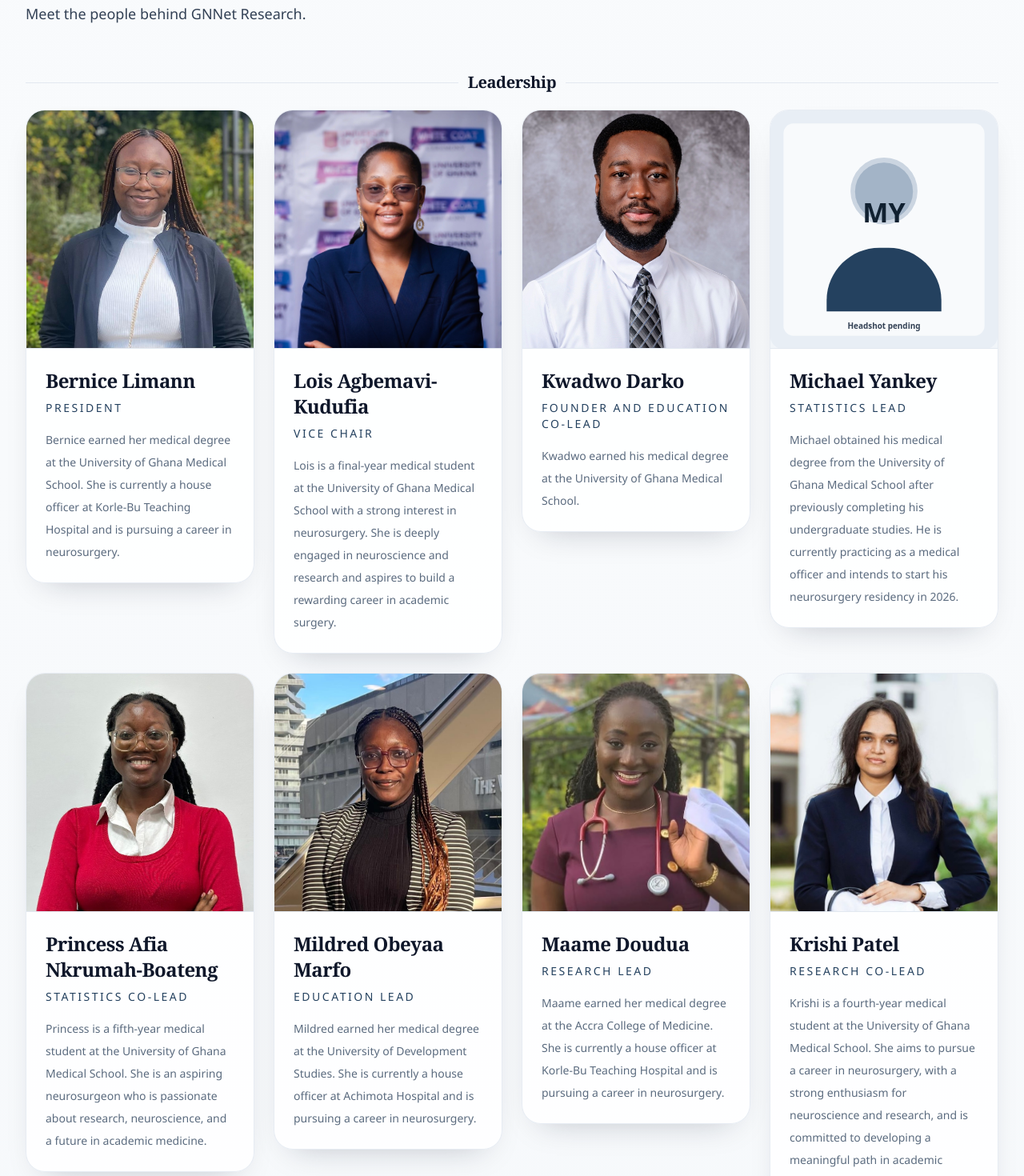
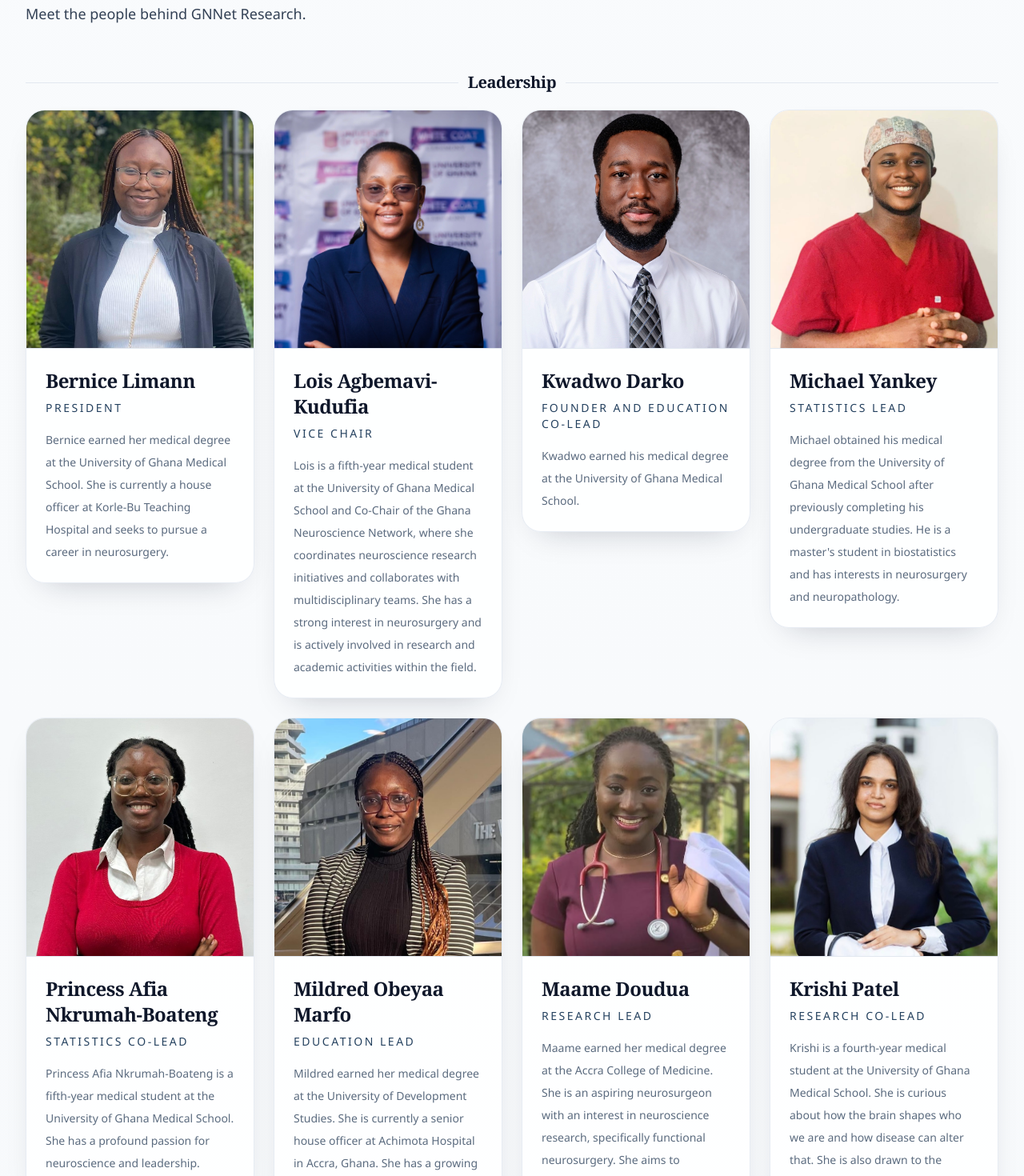
Before and after one commit to darkobhp/GNNet, a Next.js app: page / in a window 1280 px wide. Shown: the part 3800-5270 px from the top of the page at 80% size. Built offline with nearby package versions, Linux system fonts and the light colour scheme.

Commit message:
Update team bios and Yankey headshot

```diff
--- a/data/site.ts
+++ b/data/site.ts
@@ -484,7 +484,7 @@ export const teamGroups: TeamGroup[] = [
         image: "/images/Headshots/Bernice.jpg",
         photoType: "headshot",
         bio:
-          "Bernice earned her medical degree at the University of Ghana Medical School. She is currently a house officer at Korle-Bu Teaching Hospital and is pursuing a career in neurosurgery."
+          "Bernice earned her medical degree at the University of Ghana Medical School. She is currently a house officer at Korle-Bu Teaching Hospital and seeks to pursue a career in neurosurgery."
       },
       {
         name: "Lois Agbemavi-Kudufia",
@@ -492,7 +492,7 @@ export const teamGroups: TeamGroup[] = [
         image: "/images/Headshots/Lois.jpg",
         photoType: "headshot",
         bio:
-          "Lois is a final-year medical student at the University of Ghana Medical School with a strong interest in neurosurgery. She is deeply engaged in neuroscience and research and aspires to build a rewarding career in academic surgery."
+          "Lois is a fifth-year medical student at the University of Ghana Medical School and Co-Chair of the Ghana Neuroscience Network, where she coordinates neuroscience research initiatives and collaborates with multidisciplinary teams. She has a strong interest in neurosurgery and is actively involved in research and academic activities within the field."
       },
       {
         name: "Kwadwo Darko",
@@ -505,10 +505,10 @@ export const teamGroups: TeamGroup[] = [
       {
         name: "Michael Yankey",
         role: "Statistics Lead",
-        image: "/images/placeholders/michael-yankey.svg",
-        photoType: "placeholder",
+        image: "/images/Headshots/Yankey.jpeg",
+        photoType: "headshot",
         bio:
-          "Michael obtained his medical degree from the University of Ghana Medical School after previously completing his undergraduate studies. He is currently practicing as a medical officer and intends to start his neurosurgery residency in 2026."
+          "Michael obtained his medical degree from the University of Ghana Medical School after previously completing his undergraduate studies. He is a master's student in biostatistics and has interests in neurosurgery and neuropathology."
       },
       {
         name: "Princess Afia Nkrumah-Boateng",
@@ -516,7 +516,7 @@ export const teamGroups: TeamGroup[] = [
         image: "/images/Headshots/Princess.jpg",
         photoType: "headshot",
         bio:
-          "Princess is a fifth-year medical student at the University of Ghana Medical School. She is an aspiring neurosurgeon who is passionate about research, neuroscience, and a future in academic medicine."
+          "Princess Afia Nkrumah-Boateng is a fifth-year medical student at the University of Ghana Medical School. She has a profound passion for neuroscience and leadership."
       },
       {
         name: "Mildred Obeyaa Marfo",
@@ -524,7 +524,7 @@ export const teamGroups: TeamGroup[] = [
         image: "/images/Headshots/Mildred.JPG",
         photoType: "headshot",
         bio:
-          "Mildred earned her medical degree at the University of Development Studies. She is currently a house officer at Achimota Hospital and is pursuing a career in neurosurgery."
+          "Mildred earned her medical degree at the University of Development Studies. She is currently a senior house officer at Achimota Hospital in Accra, Ghana. She has a growing interest in pediatric neurosurgery and hopes to pursue formal training in the field. Her clinical and research interests are broadly centered on neurosurgery, with a focus on improving care for children. She has been involved in research exploring neurosurgical care and outcomes in Ghana. Mildred is a member of the International Society for Pediatric Neurosurgery and is also interested in global neurosurgery and advancing access to safe and timely neurosurgical care in Ghana."
       },
       {
         name: "Maame Doudua",
@@ -532,7 +532,7 @@ export const teamGroups: TeamGroup[] = [
         image: "/images/Headshots/Maame.jpg",
         photoType: "headshot",
         bio:
-          "Maame earned her medical degree at the Accra College of Medicine. She is currently a house officer at Korle-Bu Teaching Hospital and is pursuing a career in neurosurgery."
+          "Maame earned her medical degree at the Accra College of Medicine. She is an aspiring neurosurgeon with an interest in neuroscience research, specifically functional neurosurgery. She aims to contribute to research that improves current practice and treatment outcomes."
       },
       {
         name: "Krishi Patel",
@@ -540,7 +540,7 @@ export const teamGroups: TeamGroup[] = [
         image: "/images/Headshots/Krishi.jpg",
         photoType: "headshot",
         bio:
-          "Krishi is a fourth-year medical student at the University of Ghana Medical School. She aims to pursue a career in neurosurgery, with a strong enthusiasm for neuroscience and research, and is committed to developing a meaningful path in academic medicine."
+          "Krishi is a fourth-year medical student at the University of Ghana Medical School. She is curious about how the brain shapes who we are and how disease can alter that. She is also drawn to the intersection of neurology, psychology, and neuropsychology."
       },
       {
         name: "Kwaku Marfo",
@@ -548,7 +548,7 @@ export const teamGroups: TeamGroup[] = [
         image: "/images/Headshots/Marfo.jpg",
         photoType: "headshot",
         bio:
-          "Kwaku is a fourth-year medical student at the University of Ghana Medical School. With a strong enthusiasm for neuroscience and research, Kwaku aims to pursue a career in neurosurgery and develop a meaningful path in academic medicine."
+          "Kwaku is a fourth-year medical student at the University of Ghana Medical School. He has a keen interest in neuroscience and its many disciplines. His goals are to one day advance neurosurgical and neurological techniques and to simplify complex concepts, making them more accessible."
       }
     ]
   },
@@ -561,7 +561,7 @@ export const teamGroups: TeamGroup[] = [
         image: "/images/Headshots/Mabel.jpg",
         photoType: "headshot",
         bio:
-          "Dr. Banson is Ghana's first female neurosurgeon and a consultant at Korle-Bu Teaching Hospital, where she also lectures part-time at the University of Ghana Medical School. Her practice focuses on minimally invasive and keyhole neurosurgery, interventional pain management, neuro-oncology, pediatric neurosurgery, and neuroendoscopy, alongside research and mentorship."
+          "Dr. Banson is Ghana's first female neurosurgeon and a consultant at Korle-Bu Teaching Hospital, where she also lectures part-time at the University of Ghana Medical School. Her practice focuses on minimally invasive and keyhole neurosurgery, as well as interventional pain management, with additional interests in neuro-oncology, pediatric neurosurgery, and neuroendoscopy. Her work emphasizes advancing neurosurgical care and training in Ghana, alongside research and mentorship in areas including neurotrauma, implant infections, and congenital conditions."
       },
       {
         name: "Patrick Bankah",
@@ -569,7 +569,7 @@ export const teamGroups: TeamGroup[] = [
         image: "/images/Headshots/Bankah.jpg",
         photoType: "headshot",
         bio:
-          "Dr. Bankah earned his medical degree from the University of Ghana and completed neurosurgical residency at Korle-Bu Teaching Hospital in Accra. He subsequently undertook fellowship training in pediatric neurosurgery at Johns Hopkins Hospital and now practices as a consultant neurosurgeon at Korle-Bu while contributing to undergraduate and postgraduate neurosurgical training."
+          "Dr. Bankah earned his medical degree from the University of Ghana and completed neurosurgical residency at Korle-Bu Teaching Hospital in Accra. He subsequently undertook fellowship training in pediatric neurosurgery at Johns Hopkins Hospital and now practices as a consultant neurosurgeon at Korle-Bu. He contributes to both undergraduate medical education and postgraduate neurosurgical training through the University of Ghana School of Medicine and Dentistry and the West African College of Surgeons."
       },
       {
         name: "Dodi Hadi Abdullah",
@@ -589,31 +589,28 @@ export const teamGroups: TeamGroup[] = [
         image: "/images/Headshots/Emmanuel.jpg",
         photoType: "headshot",
         bio:
-          "Dr. Adjei is a junior neurosurgery resident in the Neurosurgery Department of Korle-Bu Teaching Hospital. He is particularly interested in advocacy, preventive health strategies, artificial intelligence in neuroscience, and strengthening healthcare systems."
+          "Dr. Adjei is a junior neurosurgery resident at the Neurosurgery Department of Korle-Bu Teaching Hospital. He is driven by a strong belief that quality healthcare is essential for individuals to achieve their full potential, which underpins his commitment to patient care. He is particularly interested in advocacy and preventive health strategies, with a growing focus on artificial intelligence in neuroscience and improving healthcare systems."
       },
       {
         name: "Simon Sackitey",
         role: "Junior Neurosurgery Resident",
         image: "/images/Headshots/Simon.png",
         photoType: "headshot",
-        bio:
-          "Dr. Sackitey is a junior neurosurgery resident at the Neurosurgery Department of Korle-Bu Teaching Hospital."
+        bio: "Dr. Sackitey is a junior neurosurgery resident at the Neurosurgery Department of Korle-Bu Teaching Hospital."
       },
       {
         name: "Irene Kweidjartey",
         role: "Junior Neurosurgery Resident",
         image: "/images/placeholders/irene-kweidjartey.svg",
         photoType: "placeholder",
-        bio:
-          "Dr. Kweidjartey is a junior neurosurgery resident at the Neurosurgery Department of Korle-Bu Teaching Hospital."
+        bio: "Dr. Kweidjartey is a junior neurosurgery resident at the Neurosurgery Department of Korle-Bu Teaching Hospital."
       },
       {
         name: "Omane Okrah Acheampong",
         role: "Senior Neurosurgery Resident",
         image: "/images/Headshots/Omane Okrah.jpg",
         photoType: "headshot",
-        bio:
-          "Dr. Okrah is a senior neurosurgery resident at the Neurosurgery Department of Korle-Bu Teaching Hospital."
+        bio: "Dr. Okrah is a senior neurosurgery resident at the Neurosurgery Department of Korle-Bu Teaching Hospital."
       }
     ]
   }
```
Also changed, not shown: public/images/Headshots/Yankey.jpeg (added), 1 other file (tests, documents, lock files or other folders).
